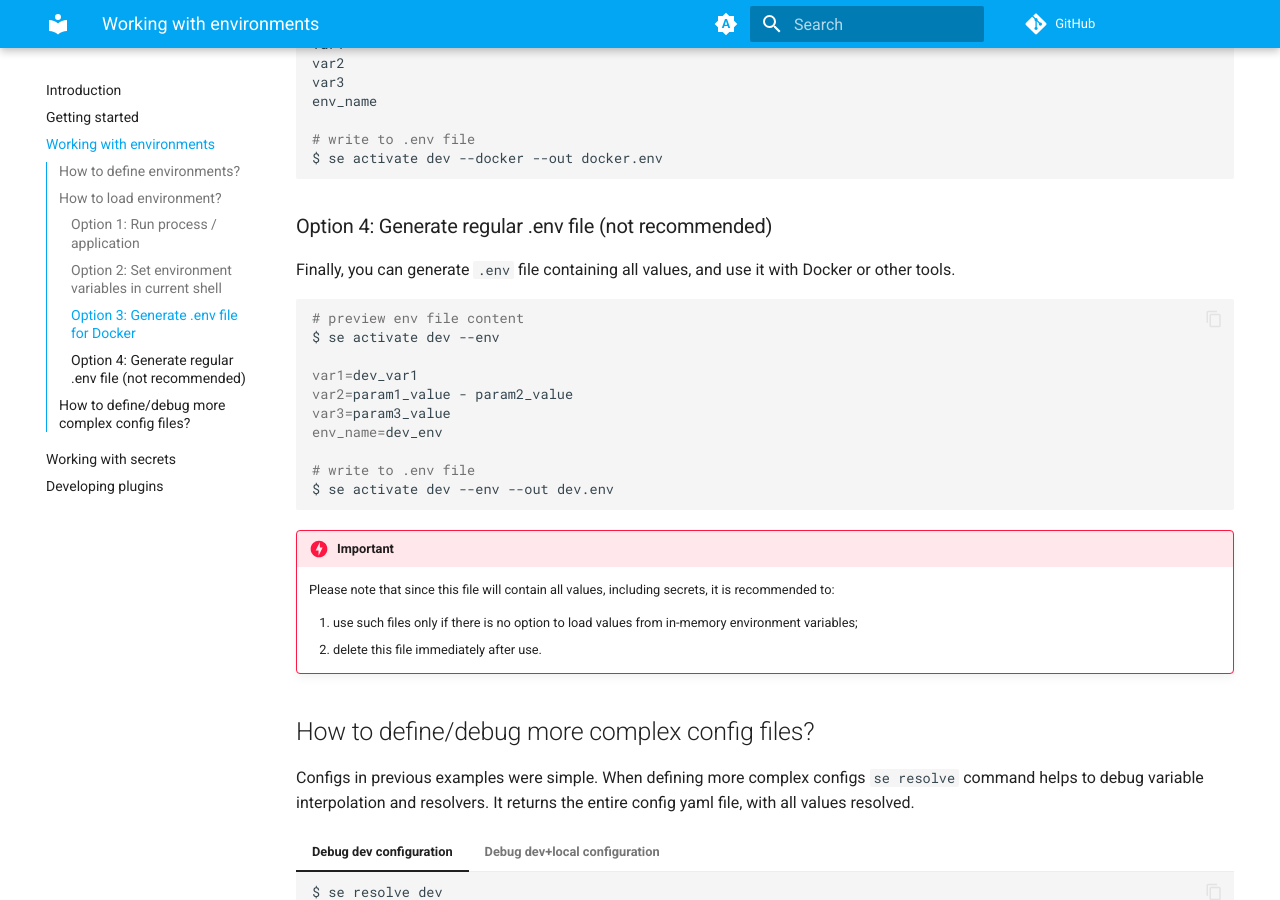
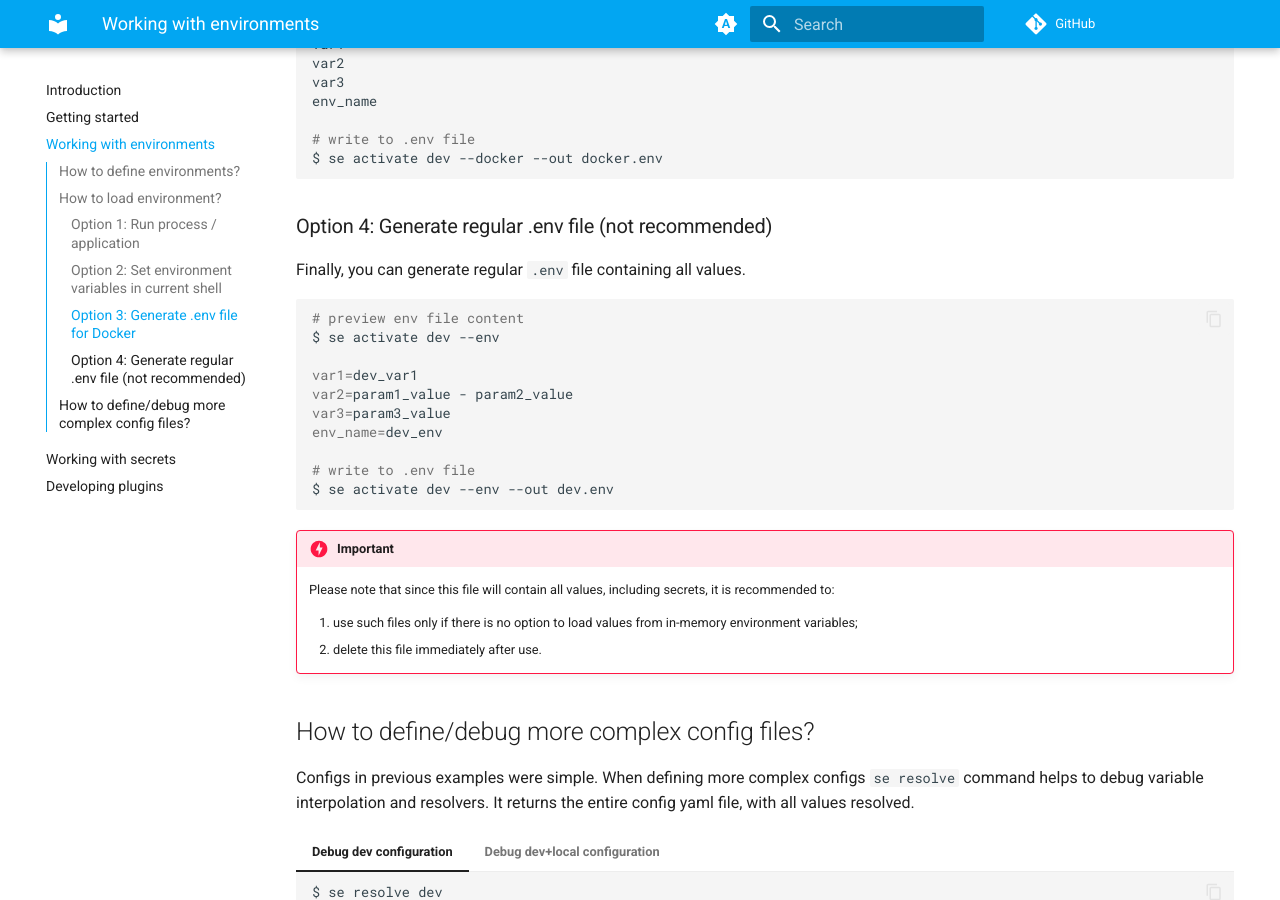
Before and after one commit to antonsmislevics/safe-env, an MkDocs documentation site: the page built from docs/working-with-envs.md, in a window 1280 px wide and 900 px high, scrolled down 4455 px. Built offline with MkDocs 1.6.1 and Material for MkDocs 9.7.7, drawn with Linux system fonts in a browser that asks for light colours; comment, search, counter and statistics services are not loaded.

Commit message:
Fix in docs.

````diff
--- a/docs/working-with-envs.md
+++ b/docs/working-with-envs.md
@@ -229,7 +229,7 @@ $ se activate dev --docker --out docker.env
 
 ### Option 4: Generate regular .env file (not recommended)
 
-Finally, you can generate `.env` file containing all values, and use it with Docker or other tools.
+Finally, you can generate regular `.env` file containing all values.
 ```bash
 # preview env file content
 $ se activate dev --env
````
